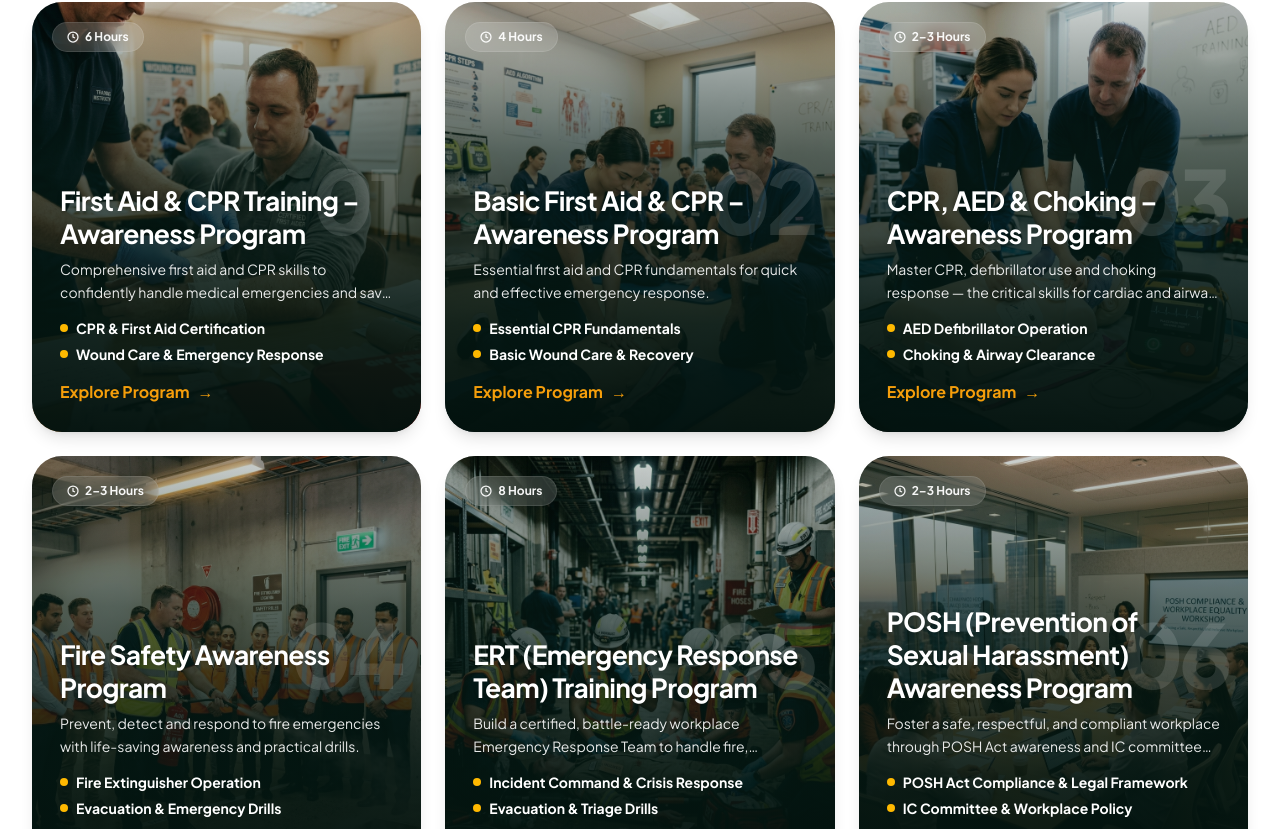
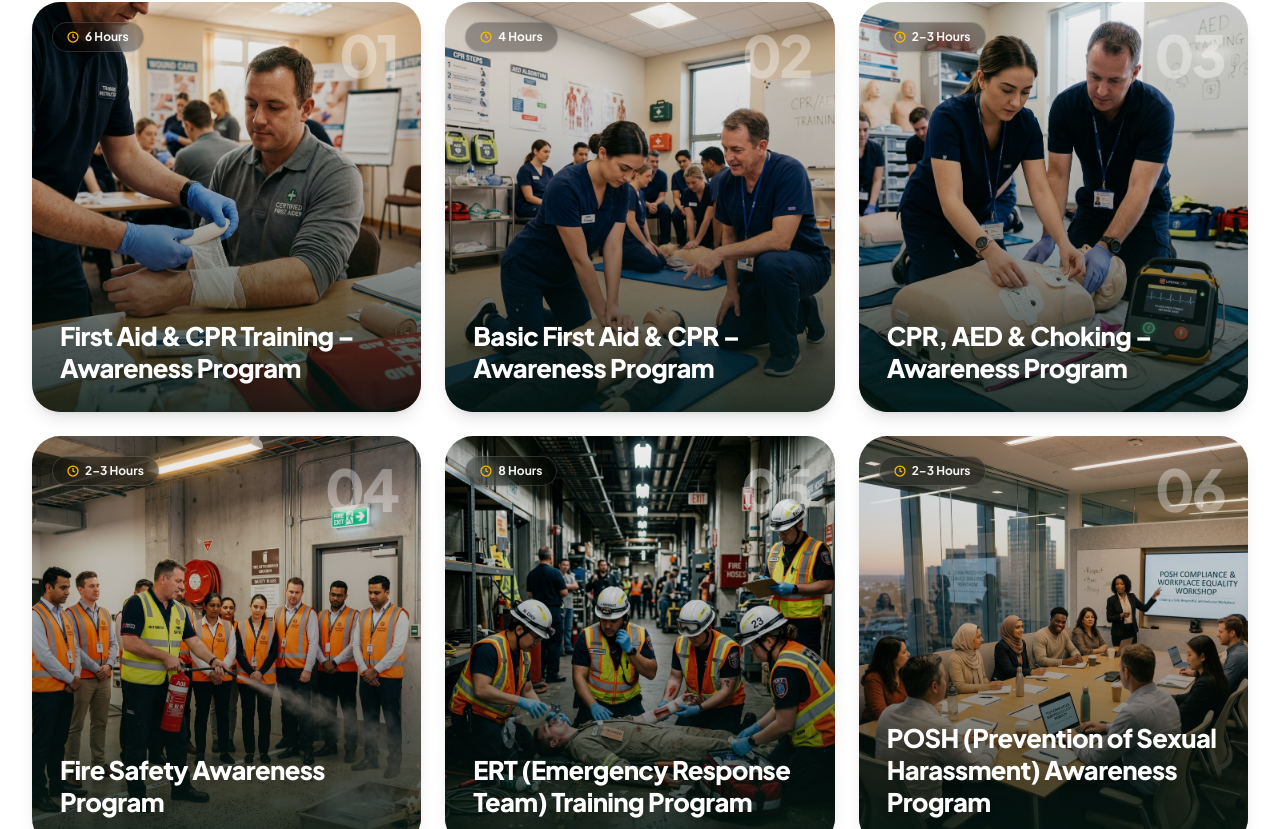
Before and after one commit to rahulpatildr72-client/ASAP-Health-Care-and-Safety, a Next.js app: page / in a window 1280 px wide. Shown: the part 1471-2300 px from the top of the page. Built offline with nearby package versions, Linux system fonts and the light colour scheme.

Commit message:
feat: implement hover reveal animation for course cards matching reference UI

```diff
--- a/components/CourseCard.tsx
+++ b/components/CourseCard.tsx
@@ -8,7 +8,7 @@ const CARD_HIGHLIGHTS: Record<string, string[]> = {
   "first-aid-cpr-training": ["CPR & First Aid Certification", "Wound Care & Emergency Response"],
   "basic-first-aid-cpr": ["Essential CPR Fundamentals", "Basic Wound Care & Recovery"],
   "cpr-aed-choking": ["AED Defibrillator Operation", "Choking & Airway Clearance"],
-  "fire-safety-awareness": ["Fire Extinguisher Operation", "Evacuation & Emergency Drills"],
+  "fire-safety-awareness": ["Fire Warden Training", "Mock Evacuation Drills"],
   "ert-emergency-response-team": ["Incident Command & Crisis Response", "Evacuation & Triage Drills"],
   "posh-prevention-sexual-harassment": ["POSH Act Compliance & Legal Framework", "IC Committee & Workplace Policy"],
   "stress-management-awareness": ["Stress Coping Techniques", "Work-Life Balance Strategies"],
@@ -26,7 +26,7 @@ export default function CourseCard({ course, index }: { course: Course; index?:
   return (
     <Link
       href={`/courses/${course.slug}`}
-      className="group relative block overflow-hidden rounded-[26px] sm:rounded-[30px] min-h-[410px] sm:min-h-[430px] shadow-lg transition-all duration-500 hover:-translate-y-1 hover:shadow-2xl"
+      className="group relative block overflow-hidden rounded-[24px] sm:rounded-[28px] min-h-[380px] sm:min-h-[410px] shadow-lg transition-all duration-500 hover:-translate-y-1.5 hover:shadow-2xl"
     >
       {/* Background image */}
       <Image
@@ -34,23 +34,32 @@ export default function CourseCard({ course, index }: { course: Course; index?:
         alt={course.imageAlt}
         fill
         sizes="(max-width: 640px) 100vw, (max-width: 1024px) 50vw, 33vw"
-        className="object-cover transition-transform duration-700 ease-out group-hover:scale-105"
+        className="object-cover transition-transform duration-700 ease-out group-hover:scale-110"
       />
 
-      {/* Deep Dark Green/Emerald gradient overlay matching reference design */}
+      {/* Default Overlay: Subtle gradient at bottom so title is readable */}
       <div
-        className="absolute inset-0 z-[1]"
+        className="absolute inset-0 z-[1] transition-opacity duration-500 opacity-100 group-hover:opacity-0"
         style={{
           background:
-            "linear-gradient(180deg, rgba(8,32,25,0.20) 0%, rgba(6,28,22,0.65) 35%, rgba(4,22,17,0.92) 75%, rgba(3,18,14,0.98) 100%)",
+            "linear-gradient(180deg, rgba(0,0,0,0.05) 0%, rgba(0,0,0,0.25) 50%, rgba(4,22,17,0.85) 100%)",
+        }}
+      />
+
+      {/* Hovered Overlay: Deep dark green/emerald gradient overlay revealing details */}
+      <div
+        className="absolute inset-0 z-[1] transition-opacity duration-500 opacity-0 group-hover:opacity-100"
+        style={{
+          background:
+            "linear-gradient(180deg, rgba(6,28,22,0.75) 0%, rgba(4,22,17,0.92) 50%, rgba(3,18,14,0.98) 100%)",
         }}
       />
 
       {/* Faded number watermark */}
       {formattedNumber && (
         <span
-          className="absolute top-[36%] right-5 z-[2] font-display font-extrabold text-white/12 select-none pointer-events-none tracking-tighter"
-          style={{ fontSize: "clamp(3.5rem, 8vw, 5.5rem)", lineHeight: 1 }}
+          className="absolute top-5 right-5 sm:top-6 sm:right-6 z-[2] font-display font-extrabold text-white/30 sm:text-white/35 select-none pointer-events-none tracking-tighter group-hover:text-white/20 transition-colors duration-500"
+          style={{ fontSize: "clamp(2.4rem, 5vw, 3.6rem)", lineHeight: 1 }}
         >
           {formattedNumber}
         </span>
@@ -58,8 +67,8 @@ export default function CourseCard({ course, index }: { course: Course; index?:
 
       {/* Duration badge */}
       <div className="absolute top-5 left-5 z-[3]">
-        <span className="inline-flex items-center gap-1.5 rounded-full bg-white/15 backdrop-blur-md px-3.5 py-1.5 text-[11px] sm:text-xs font-bold text-white/95 border border-white/10">
-          <svg className="h-3 w-3" fill="none" viewBox="0 0 24 24" stroke="currentColor" strokeWidth={2.5}>
+        <span className="inline-flex items-center gap-1.5 rounded-full bg-black/30 backdrop-blur-md px-3.5 py-1.5 text-[11px] sm:text-xs font-bold text-white/95 border border-white/15 shadow-sm">
+          <svg className="h-3 w-3 text-amber-400" fill="none" viewBox="0 0 24 24" stroke="currentColor" strokeWidth={2.5}>
             <circle cx="12" cy="12" r="10" />
             <polyline points="12 6 12 12 16 14" />
           </svg>
@@ -67,21 +76,25 @@ export default function CourseCard({ course, index }: { course: Course; index?:
         </span>
       </div>
 
-      {/* Card content */}
+      {/* Card Content Container */}
       <div className="absolute inset-0 z-[3] flex flex-col justify-end p-6 sm:p-7">
-        {/* Title */}
-        <h3 className="font-display text-2xl sm:text-[1.65rem] font-bold text-white leading-tight tracking-tight drop-shadow-sm">
+        <div className="transform transition-transform duration-500 ease-out">
+          {/* Course Title (always visible) */}
+          <h3 className="font-display text-2xl sm:text-[1.6rem] font-extrabold text-white leading-tight tracking-tight drop-shadow-md">
             {course.title}
           </h3>
 
-        {/* Description */}
-        <p className="mt-2 text-xs sm:text-sm leading-relaxed text-white/90 font-normal line-clamp-2 max-w-sm">
+          {/* Collapsible Details Container that expands & fades in on hover */}
+          <div className="grid grid-rows-[0fr] opacity-0 transition-all duration-500 ease-out group-hover:grid-rows-[1fr] group-hover:opacity-100 group-hover:mt-3">
+            <div className="overflow-hidden space-y-3">
+              {/* Tagline */}
+              <p className="text-xs sm:text-sm leading-relaxed text-white/90 font-normal max-w-sm">
                 {course.tagline}
               </p>
 
-        {/* Bullet Highlights with Yellow/Orange Dots */}
+              {/* Bullet Highlights with Amber/Yellow Dots */}
               {highlights.length > 0 && (
-          <ul className="mt-3.5 space-y-1.5">
+                <ul className="space-y-1.5 pt-0.5">
                   {highlights.map((point) => (
                     <li key={point} className="flex items-center gap-2 text-xs sm:text-sm font-bold text-white">
                       <span className="h-2 w-2 rounded-full bg-amber-400 shrink-0" />
@@ -92,13 +105,16 @@ export default function CourseCard({ course, index }: { course: Course; index?:
               )}
 
               {/* CTA Link */}
-        <div className="mt-4 flex items-center gap-2 font-display text-sm sm:text-base font-bold text-[#F59E0B] group-hover:text-amber-300 transition-colors">
-          <span>Explore Program</span>
+              <div className="pt-1.5 flex items-center gap-2 font-display text-xs sm:text-sm font-bold text-[#F59E0B] group-hover:text-amber-300 transition-colors">
+                <span>Explore</span>
                 <span className="inline-block transition-transform duration-300 group-hover:translate-x-1.5">
                   →
                 </span>
               </div>
             </div>
+          </div>
+        </div>
+      </div>
     </Link>
   );
 }
```
Lines whose indentation alone changed are shown as unchanged.
